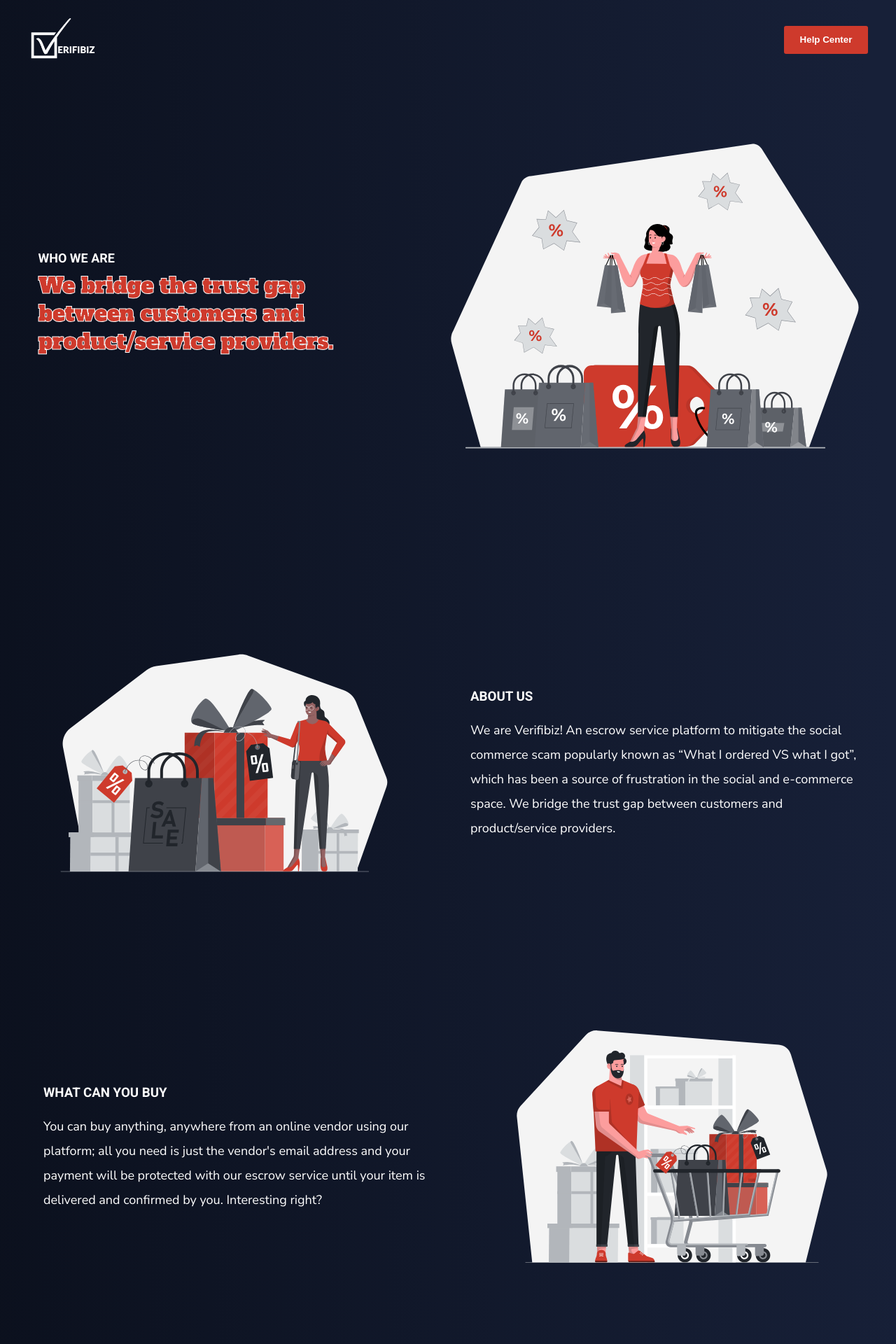
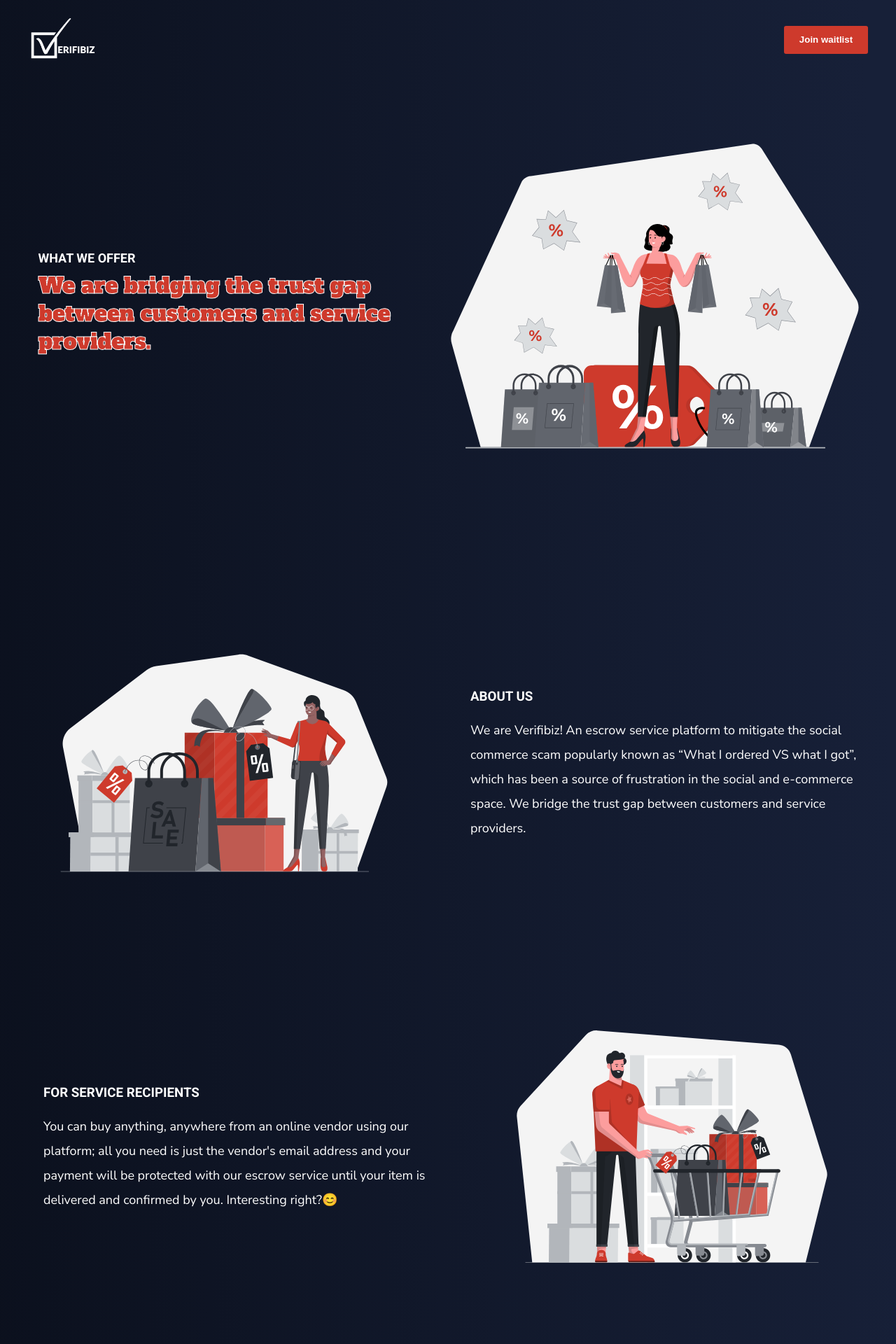
Before and after one commit to Ayodejioladimeji/Verifibiz-Waitlist, a React (Create React App) app: page / in a window 1280 px wide. Shown: the top 1920 px of the page at 70% size. Built offline with nearby package versions, Linux system fonts and the light colour scheme.

Commit message:
added new updates

```diff
--- a/package.json
+++ b/package.json
@@ -13,6 +13,7 @@
     "react": "^18.2.0",
     "react-dom": "^18.2.0",
     "react-scripts": "5.0.1",
+    "react-scroll": "^1.8.7",
     "typescript": "^4.7.4",
     "web-vitals": "^2.1.4"
   },
@@ -39,5 +40,8 @@
       "last 1 firefox version",
       "last 1 safari version"
     ]
+  },
+  "devDependencies": {
+    "@types/react-scroll": "^1.8.4"
   }
 }
--- a/src/components/Hero.tsx
+++ b/src/components/Hero.tsx
@@ -5,10 +5,9 @@
   return (
     <div className="hero">
       <div className="hero-left">
-        <h3>Who we are</h3>
+        <h3>What we offer</h3>
         <h1>
-          We bridge the trust gap between customers and product/service
-          providers.
+          We are bridging the trust gap between customers and service providers.
         </h1>
       </div>
 
--- a/src/components/Hero2.tsx
+++ b/src/components/Hero2.tsx
@@ -14,8 +14,7 @@
           We are Verifibiz! An escrow service platform to mitigate the social
           commerce scam popularly known as “What I ordered VS what I got”, which
           has been a source of frustration in the social and e-commerce space.
-          We bridge the trust gap between customers and product/service
-          providers.
+          We bridge the trust gap between customers and service providers.
         </p>
       </div>
     </div>
--- a/src/components/Hero3.tsx
+++ b/src/components/Hero3.tsx
@@ -5,12 +5,12 @@
   return (
     <div className="hero3">
       <div className="hero3-left">
-        <h3>WHAT CAN YOU BUY</h3>
+        <h3>FOR SERVICE RECIPIENTS</h3>
         <p>
           You can buy anything, anywhere from an online vendor using our
           platform; all you need is just the vendor's email address and your
           payment will be protected with our escrow service until your item is
-          delivered and confirmed by you. Interesting right?
+          delivered and confirmed by you. Interesting right?😊
         </p>
       </div>
 
--- a/src/components/Hero4.tsx
+++ b/src/components/Hero4.tsx
@@ -9,7 +9,7 @@
       </div>
 
       <div className="hero2-right">
-        <h3>BECOME A VENDOR</h3>
+        <h3>FOR SERVICE PROVIDERS</h3>
         <p>
           Our legit online vendors, with whom we are well pleased. If you don't
           give us, how we wan take? You are not left out. We have a marketplace
--- a/src/components/Hero5.tsx
+++ b/src/components/Hero5.tsx
@@ -5,12 +5,12 @@
   return (
     <div className="hero3">
       <div className="hero3-left">
-        <h3>THERE IS A LOT MORE</h3>
+        <h3>MORE GOODIES...</h3>
         <p>
           There is a lot more we would like to share with you but where is the
-          fun in knowing everything now? (winks). If we have piqued your
-          interest, let us know by getting on the waitlist. We would let you
-          know as soon as we launch.
+          fun in knowing everything now? 😉. If we have piqued your interest,
+          let us know by getting on the waitlist. We would let you know as soon
+          as we launch.
         </p>
       </div>
 
--- a/src/components/Navbar.tsx
+++ b/src/components/Navbar.tsx
@@ -1,5 +1,6 @@
 // import logo
 import logo from "../assets/logo2.png";
+import { Link } from "react-scroll";
 
 const Navbar = () => {
   return (
@@ -9,7 +10,15 @@
       </div>
 
       <div className="nav-button">
-        <button>Help Center</button>
+        <Link
+          to="newsletter"
+          spy={true}
+          smooth={true}
+          offset={-70}
+          duration={500}
+        >
+          <button>Join waitlist</button>
+        </Link>
       </div>
     </div>
   );
--- a/src/components/Newsletter.tsx
+++ b/src/components/Newsletter.tsx
@@ -2,13 +2,12 @@
 
 const Newsletter = () => {
   return (
-    <div className="newsletter">
-      <p>Do you want to stay updated about our product and services ? </p>
-      <p>Join our waitlist today</p>
+    <div className="newsletter" id="newsletter">
+      <p>Join our waitlist here</p>
 
       <div className="waitlist-div">
         <input type="text" placeholder="Enter your email" />
-        <button>Join Waitlist</button>
+        <button>Join waitlist</button>
       </div>
     </div>
   );
--- a/src/styles/Navbar.css
+++ b/src/styles/Navbar.css
@@ -29,7 +29,8 @@
     padding: 20px 10px;
   }
 
-  .nav-button button {
-    display: none;
+  .nav-brand img {
+    width: 90px;
+    margin-top: -15px;
   }
 }
--- a/src/styles/Newsletter.css
+++ b/src/styles/Newsletter.css
@@ -6,7 +6,7 @@
   border-radius: 5px;
   box-shadow: var(--shadow);
   margin-bottom: 100px;
-  padding: 70px 10px;
+  padding: 30px 10px;
   display: flex;
   align-items: center;
   flex-direction: column;
@@ -16,6 +16,7 @@
   color: var(--white-color);
   font-size: var(--font-med);
   line-height: 30px;
+  font-family: "Roboto";
 }
 
 .waitlist-div {
@@ -63,6 +64,7 @@
 @media (max-width: 400px) {
   .waitlist-div {
     flex-direction: column;
+    height: 100%;
   }
 
   .waitlist-div input {
```
Also changed, not shown: 1 other file (tests, documents, lock files or other folders).
